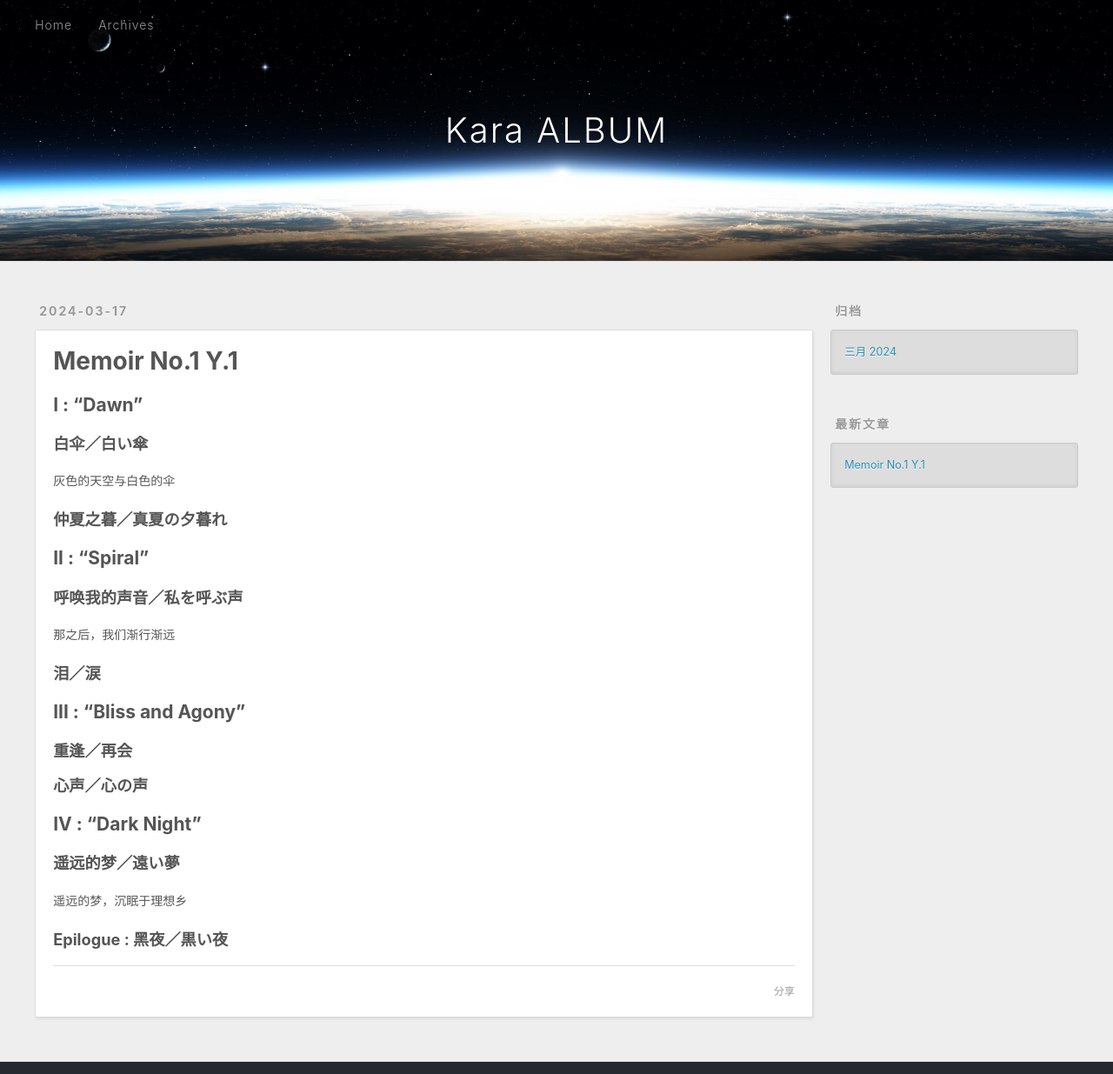
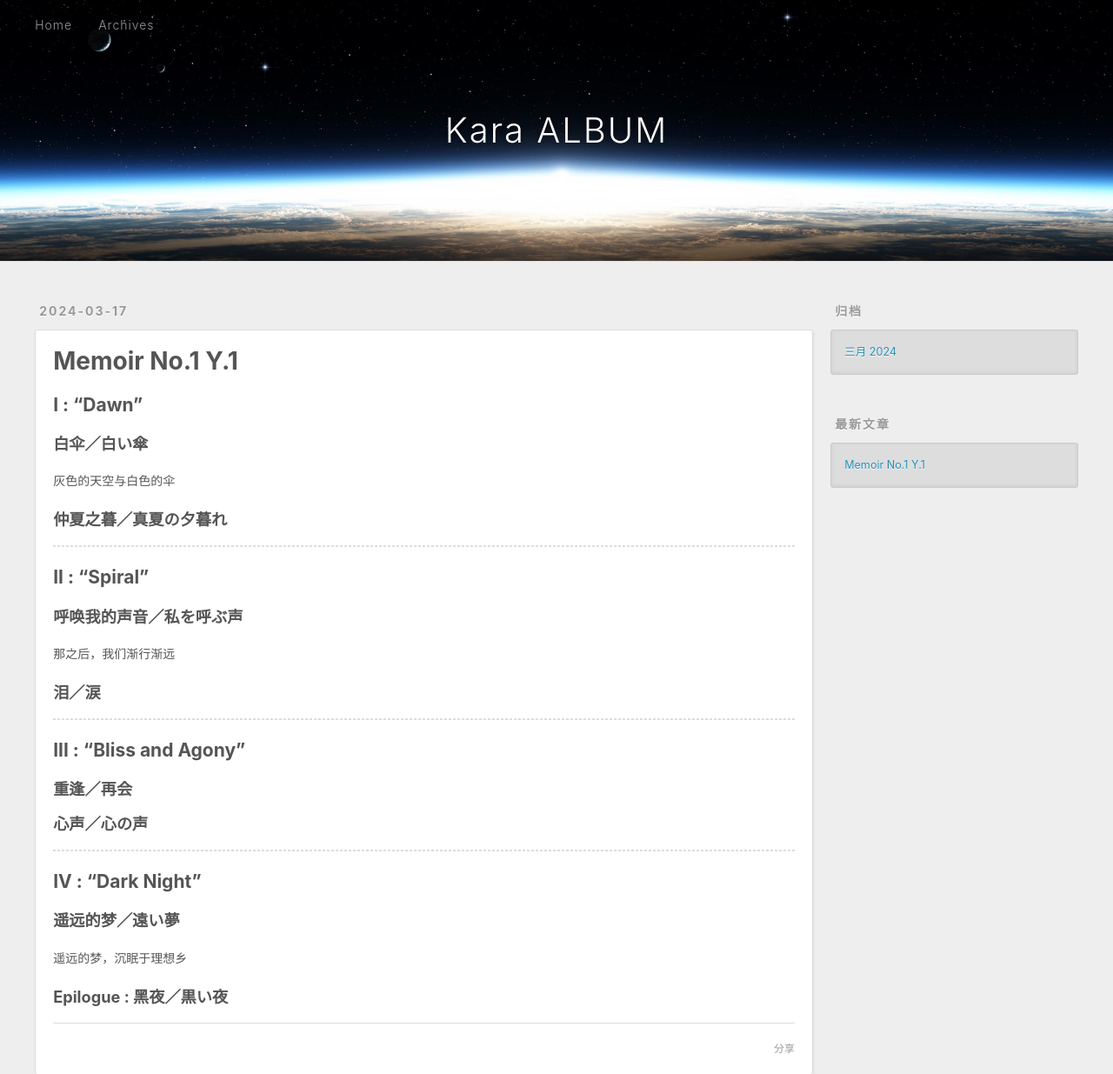
Before and after one commit to Karalbum/karalbum.github.io, a plain HTML site: page index.html in a window 1280 px wide. Shown: the top 1235 px of the page at 87% size. Drawn offline with Linux system fonts and the light colour scheme.

Commit message:
Site updated: 2024-03-17 22:11:50

```diff
--- a/index.html
+++ b/index.html
@@ -92,13 +92,16 @@
     <div class="e-content article-entry" itemprop="articleBody">
 
         <h2 id="I-“Dawn”"><a href="#I-“Dawn”" class="headerlink" title="I : “Dawn”"></a>I : “Dawn”</h2><h3 id="白伞／白い傘"><a href="#白伞／白い傘" class="headerlink" title="白伞／白い傘"></a>白伞／白い傘</h3><p>灰色的天空与白色的伞</p>
-<h3 id="仲夏之暮／真夏の夕暮れ"><a href="#仲夏之暮／真夏の夕暮れ" class="headerlink" title="仲夏之暮／真夏の夕暮れ"></a>仲夏之暮／真夏の夕暮れ</h3><h2 id="II-“Spiral”"><a href="#II-“Spiral”" class="headerlink" title="II : “Spiral”"></a>II : “Spiral”</h2><h3 id="呼唤我的声音／私を呼ぶ声"><a href="#呼唤我的声音／私を呼ぶ声" class="headerlink" title="呼唤我的声音／私を呼ぶ声"></a>呼唤我的声音／私を呼ぶ声</h3><p>那之后，我们渐行渐远</p>
-<h3 id="泪／涙"><a href="#泪／涙" class="headerlink" title="泪／涙"></a>泪／涙</h3><h2 id="III-“Bliss-and-Agony”"><a href="#III-“Bliss-and-Agony”" class="headerlink" title="III : “Bliss and Agony”"></a>III : “Bliss and Agony”</h2><h3 id="重逢／再会"><a href="#重逢／再会" class="headerlink" title="重逢／再会"></a>重逢／再会</h3><h3 id="心声／心の声"><a href="#心声／心の声" class="headerlink" title="心声／心の声"></a>心声／心の声</h3><h2 id="IV-“Dark-Night”"><a href="#IV-“Dark-Night”" class="headerlink" title="IV : “Dark Night”"></a>IV : “Dark Night”</h2><h3 id="遥远的梦／遠い夢"><a href="#遥远的梦／遠い夢" class="headerlink" title="遥远的梦／遠い夢"></a>遥远的梦／遠い夢</h3><p>遥远的梦，沉眠于理想乡</p>
+<h3 id="仲夏之暮／真夏の夕暮れ"><a href="#仲夏之暮／真夏の夕暮れ" class="headerlink" title="仲夏之暮／真夏の夕暮れ"></a>仲夏之暮／真夏の夕暮れ</h3><hr>
+<h2 id="II-“Spiral”"><a href="#II-“Spiral”" class="headerlink" title="II : “Spiral”"></a>II : “Spiral”</h2><h3 id="呼唤我的声音／私を呼ぶ声"><a href="#呼唤我的声音／私を呼ぶ声" class="headerlink" title="呼唤我的声音／私を呼ぶ声"></a>呼唤我的声音／私を呼ぶ声</h3><p>那之后，我们渐行渐远</p>
+<h3 id="泪／涙"><a href="#泪／涙" class="headerlink" title="泪／涙"></a>泪／涙</h3><hr>
+<h2 id="III-“Bliss-and-Agony”"><a href="#III-“Bliss-and-Agony”" class="headerlink" title="III : “Bliss and Agony”"></a>III : “Bliss and Agony”</h2><h3 id="重逢／再会"><a href="#重逢／再会" class="headerlink" title="重逢／再会"></a>重逢／再会</h3><h3 id="心声／心の声"><a href="#心声／心の声" class="headerlink" title="心声／心の声"></a>心声／心の声</h3><hr>
+<h2 id="IV-“Dark-Night”"><a href="#IV-“Dark-Night”" class="headerlink" title="IV : “Dark Night”"></a>IV : “Dark Night”</h2><h3 id="遥远的梦／遠い夢"><a href="#遥远的梦／遠い夢" class="headerlink" title="遥远的梦／遠い夢"></a>遥远的梦／遠い夢</h3><p>遥远的梦，沉眠于理想乡</p>
 <h3 id="Epilogue-黑夜／黒い夜"><a href="#Epilogue-黑夜／黒い夜" class="headerlink" title="Epilogue : 黑夜／黒い夜"></a>Epilogue : 黑夜／黒い夜</h3>
 
     </div>
     <footer class="article-footer">
-      <a data-url="http://example.com/2024/03/17/Memoir-No-1-Y-1/" data-id="cltvl5p2f0000c4ln73l872hl" data-title="Memoir No.1 Y.1" class="article-share-link"><span class="fa fa-share">分享</span></a>
+      <a data-url="http://example.com/2024/03/17/Memoir-No-1-Y-1/" data-id="cltvli7j60000t0ln4obs24p3" data-title="Memoir No.1 Y.1" class="article-share-link"><span class="fa fa-share">分享</span></a>
 
 
 
```
Also changed, not shown: 2024/03/17/Memoir-No-1-Y-1/index.html (+9 -6 lines).
